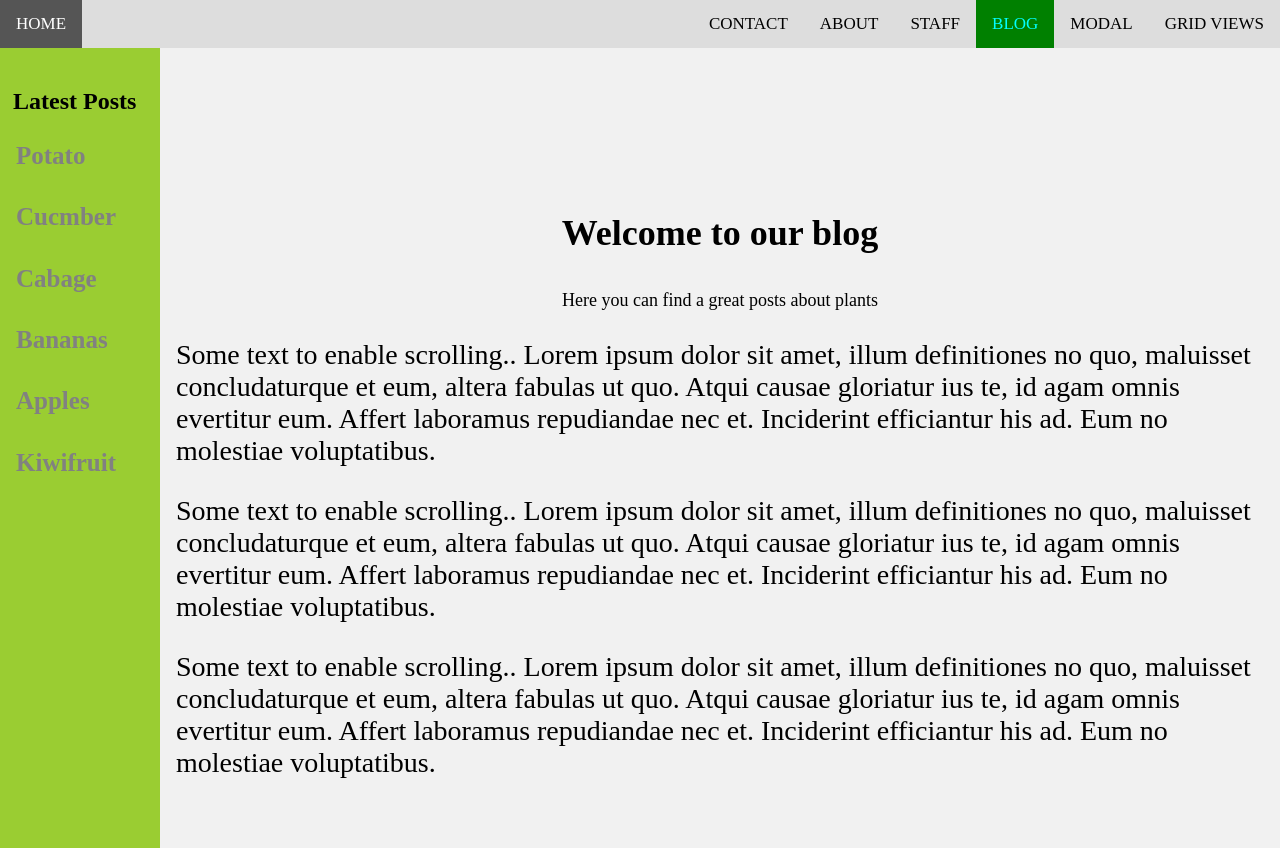
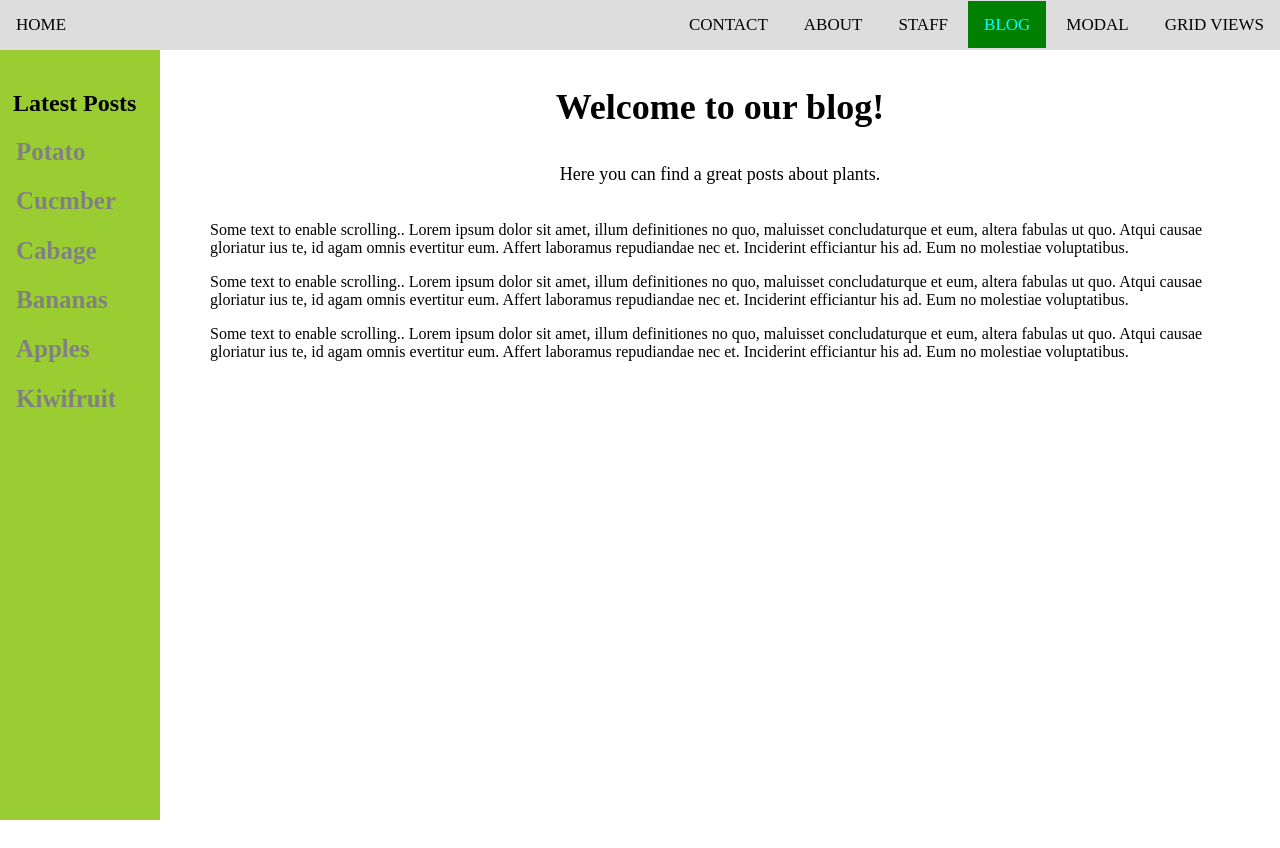
Before and after one commit to CabageMan/BlogWitoutJekyll, a plain HTML site: page pages/blog/index.html in a window 1280 px wide. After the commit the page ends 820 px from the top, so only its background shows below. Drawn offline with Linux system fonts and the light colour scheme.

Commit message:
Refactor blog page.

```diff
--- a/assets/sass/blog.scss
+++ b/assets/sass/blog.scss
@@ -0,0 +1,75 @@
+// Variables
+$navigationBarColor: #ddd;
+$mainBackground: #f1f1f1;
+$sideBarLinkColor: #818181;
+$sideBArLinkHoveredColor: #f1f1f1;
+
+// Mixins
+
+// Styles
+.blog {
+    &-header {
+        grid-area: header;
+        background-color: $navigationBarColor;
+    }
+
+    &-sidebar {
+        grid-area: sidebar;
+        background-color: yellowgreen;
+        width: 160px;
+        height: 100%;
+        padding-top: 20px;
+
+        h2 { margin-left: 13px; }
+
+        a {
+            padding: 6px 8px 6px 16px;
+            text-decoration: none;
+            font-size: 25px;
+            color: $sideBarLinkColor;
+            &:hover { color: $sideBArLinkHoveredColor; }
+        }
+    }
+
+    &-title {
+        grid-area: title;
+        text-align: center;
+    }
+
+    &-avatar {
+        grid-area: avatar;
+    }
+
+    &-content {
+        grid-area: content;
+        text-align: left;
+        padding: 25px 50px;
+    }
+
+    &-intro-container {
+        display: grid;
+        height: 100%;
+        grid-template: {
+            columns: 160px 1fr 1fr 1fr;
+            rows: 50px 130px auto;
+            areas:
+                "header header header header"
+                "sidebar . title ."
+                "sidebar content content content";
+        }
+    }
+
+    &-container {
+        display: grid;
+        height: 100%;
+        grid-template: {
+            columns: 160px 1fr 1fr 1fr;
+            rows: 50px auto auto auto;
+            areas:
+                "header header header header"
+                "sidebar . title ."
+                "sidebar avatar . ."
+                "sidebar content content content";
+        }
+    }
+}
--- a/assets/sass/main.scss
+++ b/assets/sass/main.scss
@@ -4,6 +4,7 @@
 @import "grid.scss";
 @import "about.scss";
 @import "staff.scss";
+@import "blog.scss";
 @import "modal.scss";
 
 // Variables
--- a/pages/blog/index.html
+++ b/pages/blog/index.html
@@ -3,25 +3,26 @@
     <head>
         <meta charset="UTF-8">
         <title>Blog</title>
-        <link rel="stylesheet" href="/assets/css/styles.css">
-        <style>
-            body, html {
-                height: 100%;
-                margin: 0;
-            }
-        </style>
+        <link rel="stylesheet" href="/assets/css/main.css">
     </head>
     <body>
-        <div class="navigation-bar">
-            <a href="/" class="left usual">HOME</a>
-            <a href="/pages/grid/" class="right usual">GRID VIEWS</a>
-            <a href="/pages/modal/" class="right usual">MODAL</a>
-            <a href="/pages/blog/" class="right current">BLOG</a>
-            <a href="/pages/staff/" class="right usual">STAFF</a>
-            <a href="/pages/about/" class="right usual">ABOUT</a>
-            <a href="/pages/contacts/" class="right usual">CONTACT</a>
+        <div class="blog-intro-container">
+            <div class="blog-header">
+                <div class="navbar-container">
+                    <div class="navbar-itemleft">
+                        <a href="/" class="navbar-usual">HOME</a>
                     </div>
-        <nav class="sidebar">
+                    <div class="navbar-itemright">
+                        <a href="/pages/contacts/" class="navbar-usual">CONTACT</a>
+                        <a href="/pages/about/" class="navbar-usual">ABOUT</a>
+                        <a href="/pages/staff/" class="navbar-usual">STAFF</a>
+                        <a href="/pages/blog/" class="navbar-current">BLOG</a>
+                        <a href="/pages/modal/" class="navbar-usual">MODAL</a>
+                        <a href="/pages/grid/" class="navbar-usual">GRID VIEWS</a>
+                    </div>
+                </div>
+            </div>
+            <div class="blog-sidebar">
                 <h2><b>Latest Posts</b></h2>
                 <h4><a href="/posts/potato/">Potato</a></h4>
                 <h4><a href="/posts/cucmber/">Cucmber</a></h4>
@@ -29,14 +30,17 @@
                 <h4><a href="/posts/bananas/">Bananas</a></h4>
                 <h4><a href="/posts/apples/">Apples</a></h4>
                 <h4><a href="/posts/kiwifruit/">Kiwifruit</a></h4>
-        </nav>
-        <div class="page-container post-container" style="height: 100%;">
-            <h3 class="text-center large-title">Welcome to our blog</h3>
-            <p class="text-center middle-title">Here you can find a great posts about plants</p>
+            </div>
+            <div class="blog-title">
+                <h3 class="large-title">Welcome to our blog!</h3>
+                <p class="middle-title">Here you can find a great posts about plants.</p>
+            </div>
+            <div class="blog-content">
                 <p>Some text to enable scrolling.. Lorem ipsum dolor sit amet, illum definitiones no quo, maluisset concludaturque et eum, altera fabulas ut quo. Atqui causae gloriatur ius te, id agam omnis evertitur eum. Affert laboramus repudiandae nec et. Inciderint efficiantur his ad. Eum no molestiae voluptatibus.</p>
                 <p>Some text to enable scrolling.. Lorem ipsum dolor sit amet, illum definitiones no quo, maluisset concludaturque et eum, altera fabulas ut quo. Atqui causae gloriatur ius te, id agam omnis evertitur eum. Affert laboramus repudiandae nec et. Inciderint efficiantur his ad. Eum no molestiae voluptatibus.</p>
                 <p>Some text to enable scrolling.. Lorem ipsum dolor sit amet, illum definitiones no quo, maluisset concludaturque et eum, altera fabulas ut quo. Atqui causae gloriatur ius te, id agam omnis evertitur eum. Affert laboramus repudiandae nec et. Inciderint efficiantur his ad. Eum no molestiae voluptatibus.</p>
             </div>
+        </div>
     </body>
     <script src="/assets/js/main.js"></script>
 </html>
```
Also changed, not shown: assets/css/main.css, assets/css/styles.css, 1 other file. Lines whose indentation alone changed are shown as unchanged.
